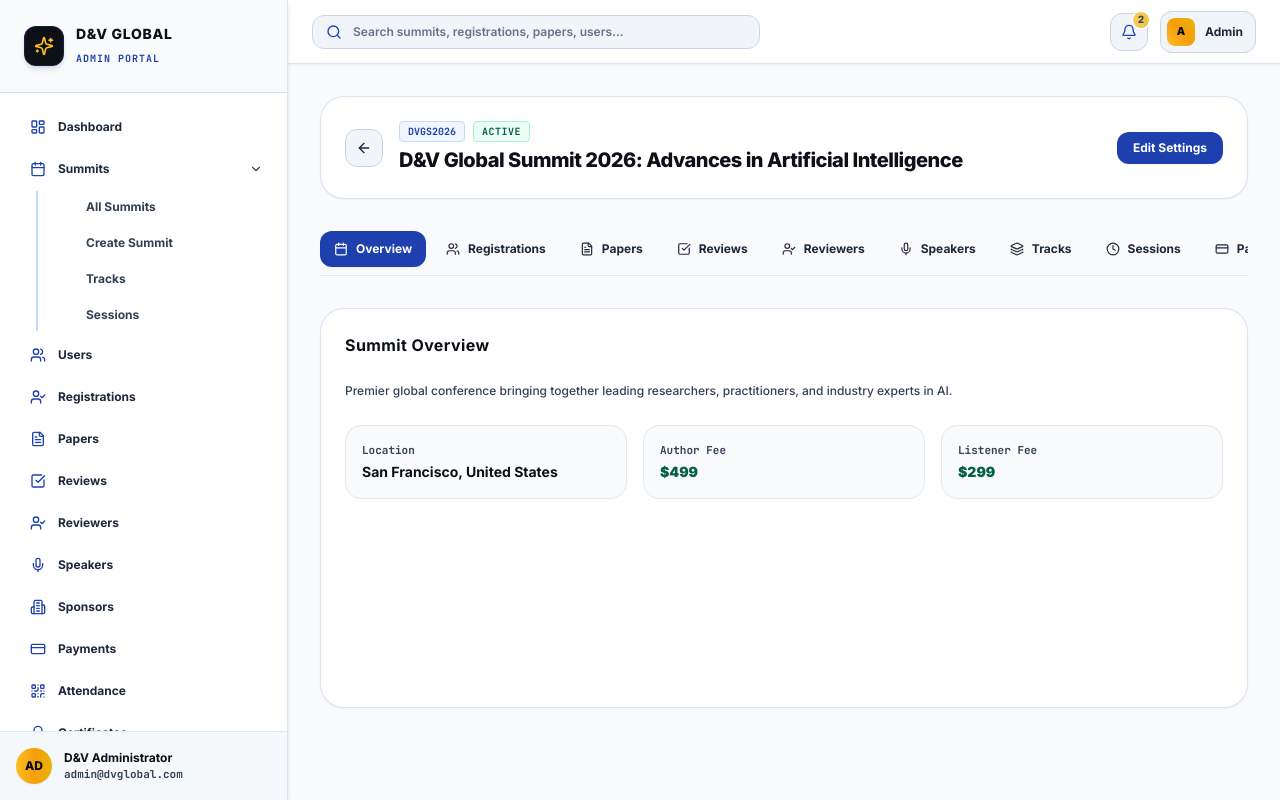
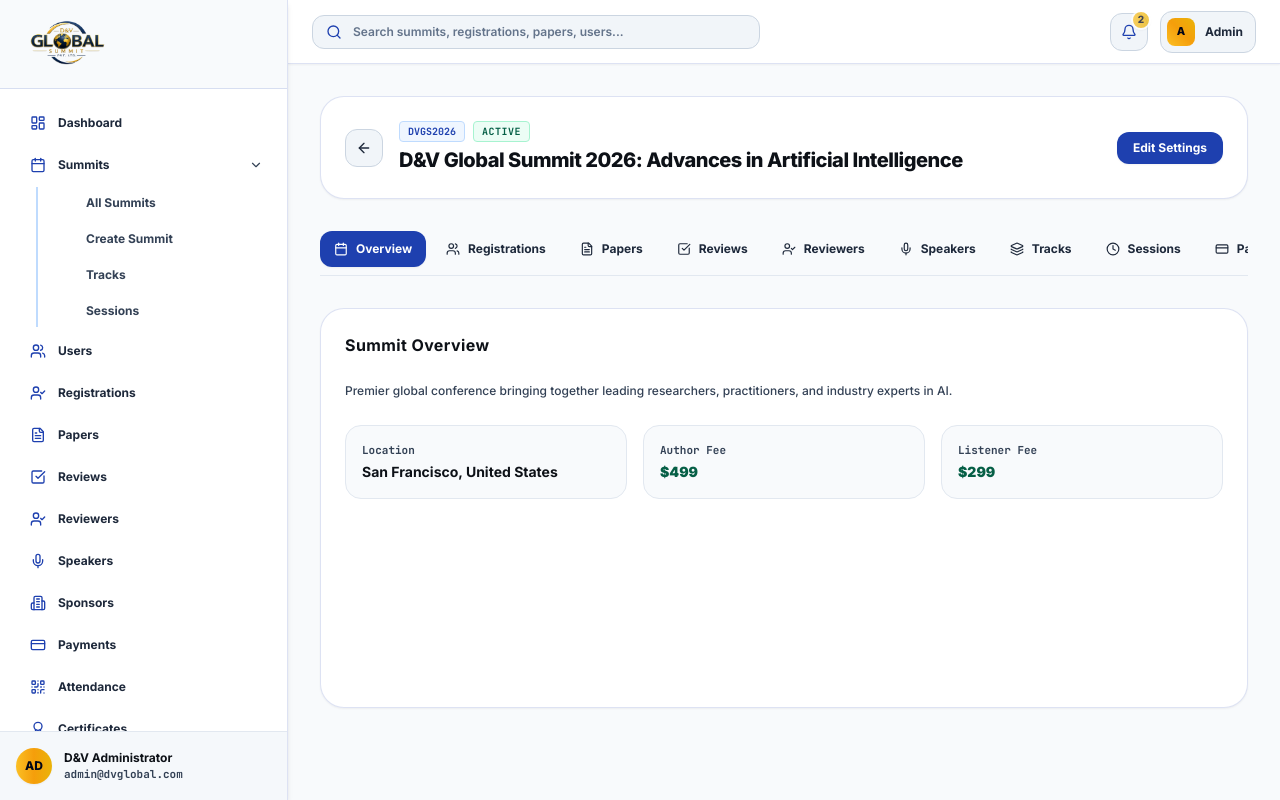
Before and after one commit to balliparavenkat-crypto/admin, a Next.js app: page /dashboard/admin/summits/1 in a window 1280 px wide. Built offline with nearby package versions, Linux system fonts and the light colour scheme.

Commit message:
Add official D&V Global logo to Admin Dashboard sidebar header and mobile layout header

```diff
--- a/app/dashboard/admin/components/AdminLayout.tsx
+++ b/app/dashboard/admin/components/AdminLayout.tsx
@@ -21,10 +21,15 @@ export default function AdminLayout({ children }: { children: React.ReactNode })
           <div className="flex items-center gap-4 flex-1">
             <button
               onClick={() => setIsMobileOpen(true)}
-              className="lg:hidden p-2 rounded-xl text-slate-800 hover:text-slate-900 bg-slate-100 border border-slate-300"
+              className="lg:hidden p-2 rounded-xl text-slate-800 hover:text-slate-900 bg-slate-100 border border-slate-300 flex items-center gap-2"
             >
               <Menu className="w-5 h-5" />
             </button>
+
+            {/* Mobile Header Logo */}
+            <Link href="/dashboard/admin" className="lg:hidden flex items-center">
+              <img src="/images/logo.png" alt="D&V Global Logo" className="h-10 w-auto object-contain" />
+            </Link>
 
             {/* Quick Search */}
             <div className="relative max-w-md w-full hidden sm:block">
--- a/app/dashboard/admin/components/AdminSidebar.tsx
+++ b/app/dashboard/admin/components/AdminSidebar.tsx
@@ -7,7 +7,7 @@ import {
   LayoutDashboard, Calendar, Users, FileText, CheckSquare, UserCheck,
   Mic, Building2, CreditCard, QrCode, Award, Bell, Mail, Image as ImageIcon,
   Globe, FileSpreadsheet, BarChart3, Shield, History, Settings,
-  ChevronDown, ChevronRight, X, Sparkles
+  ChevronDown, ChevronRight, X
 } from "lucide-react";
 
 export default function AdminSidebar({
@@ -71,22 +71,18 @@ export default function AdminSidebar({
           isMobileOpen ? "translate-x-0" : "-translate-x-full"
         }`}
       >
-        {/* Sidebar Header */}
-        <div className="p-6 border-b border-[#1E40AF]/15 flex items-center justify-between bg-slate-50">
-          <Link href="/dashboard/admin" className="flex items-center gap-3">
-            <div className="w-10 h-10 rounded-xl bg-[#0D1117] p-0.5 shadow-md border border-[#1E40AF]/30">
-              <div className="w-full h-full bg-[#0D1117] rounded-[10px] flex items-center justify-center">
-                <Sparkles className="w-5 h-5 text-amber-400" />
-              </div>
-            </div>
-            <div>
-              <span className="font-extrabold text-sm text-[#0D1117] tracking-wider block">D&V GLOBAL</span>
-              <span className="text-[10px] text-[#1E40AF] font-mono tracking-widest uppercase font-bold">Admin Portal</span>
-            </div>
+        {/* Sidebar Header with Official D&V Global Logo */}
+        <div className="p-4 px-6 border-b border-[#1E40AF]/15 flex items-center justify-between bg-slate-50">
+          <Link href="/dashboard/admin" className="flex items-center gap-3 group">
+            <img
+              src="/images/logo.png"
+              alt="D&V Global Logo"
+              className="h-14 w-auto object-contain transition-transform group-hover:scale-105"
+            />
           </Link>
           <button
             onClick={() => setIsMobileOpen(false)}
-            className="lg:hidden text-slate-600 hover:text-slate-900"
+            className="lg:hidden text-slate-600 hover:text-slate-900 p-1"
           >
             <X className="w-5 h-5" />
           </button>
```
Also changed, not shown: 1 other file (tests, documents, lock files or other folders).
